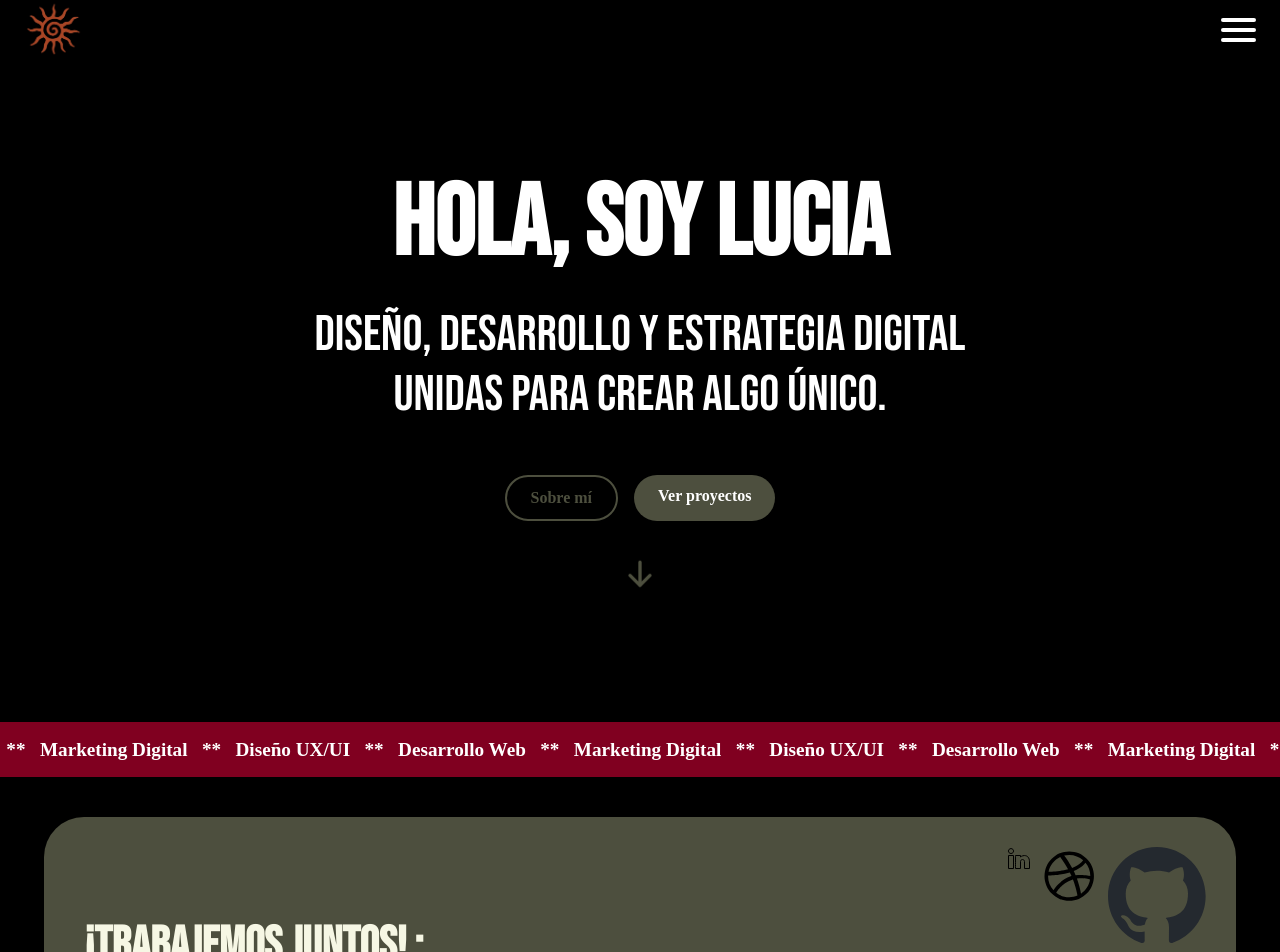
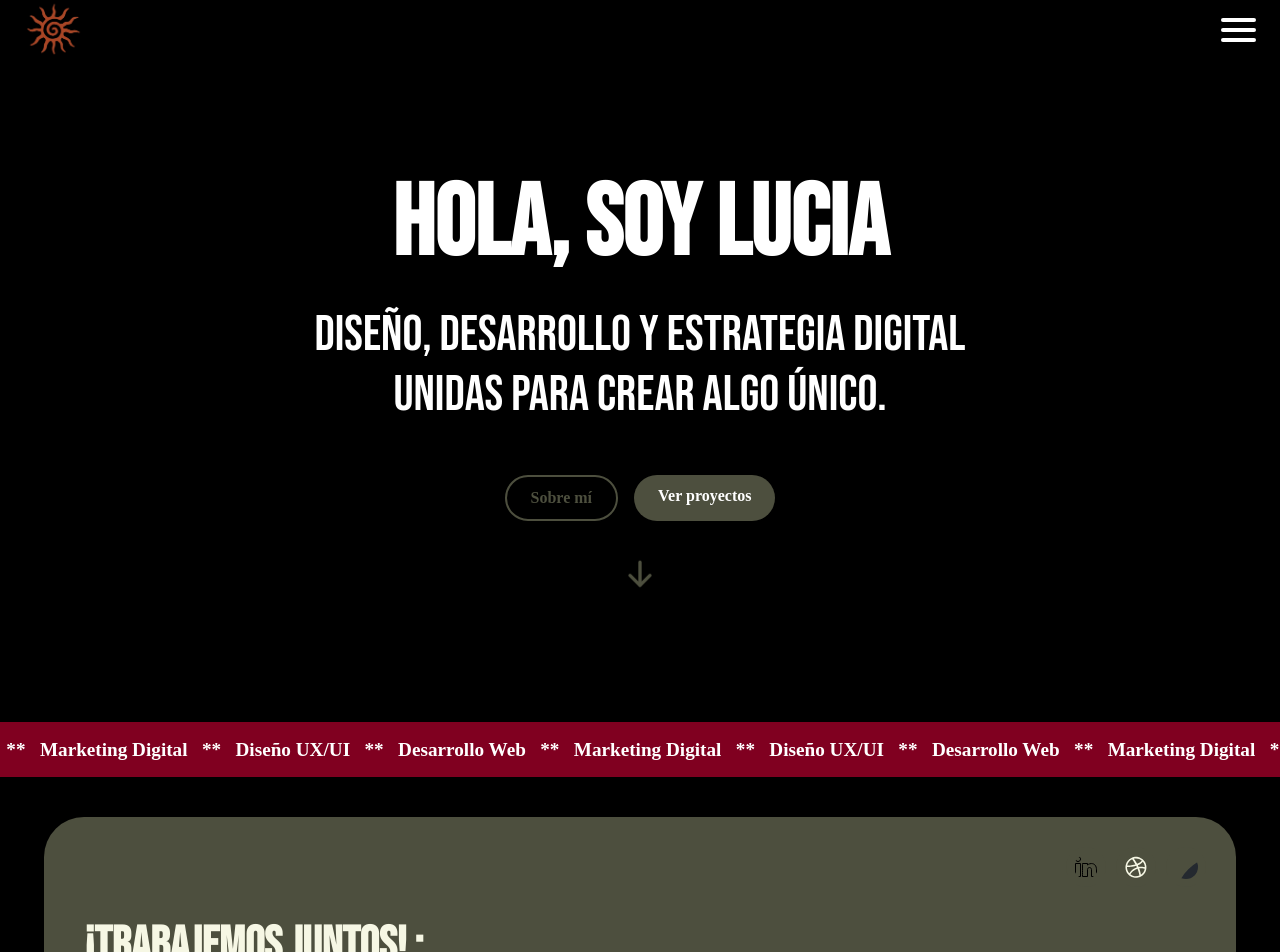
Before and after one commit to luulaa13/portfolio, a React (Vite) app: page /portfolio in a window 1280 px wide. Shown: the top 952 px of the page. Built offline with nearby package versions, Linux system fonts and the light colour scheme; no server answers; a web font is replaced by a local one.

Commit message:
Update Portfolio.css

```diff
--- a/src/style/Portfolio.css
+++ b/src/style/Portfolio.css
@@ -233,3 +233,18 @@
     font-size: 30px;
 }
 }
+
+
+.social-icon {
+  width: 40px;
+  height: 40px;
+  fill: #f6f7e4;
+  background: #4d4f3e;
+  border-radius: 50%;
+  padding: 8px;
+  transition: fill 0.3s ease;
+}
+
+.social-icon:hover {
+  fill: #a5c64d;
+}
```
